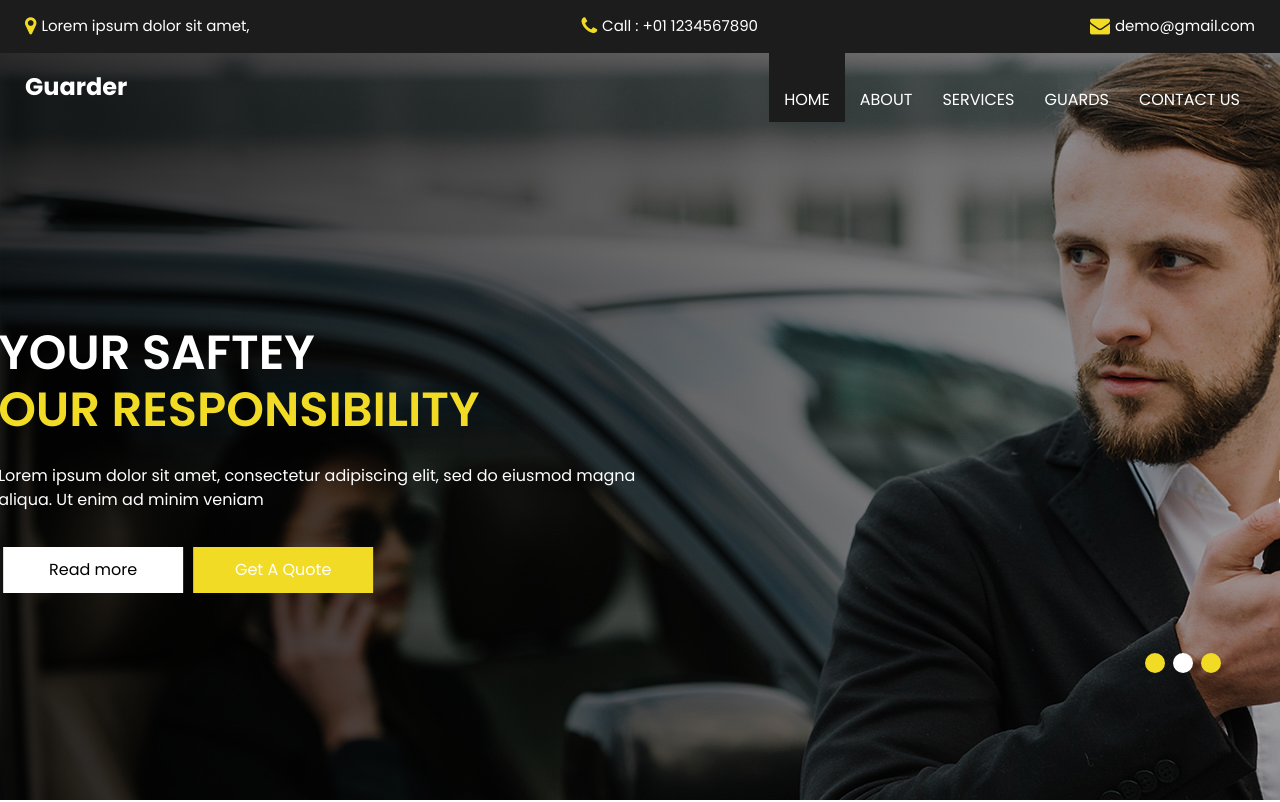
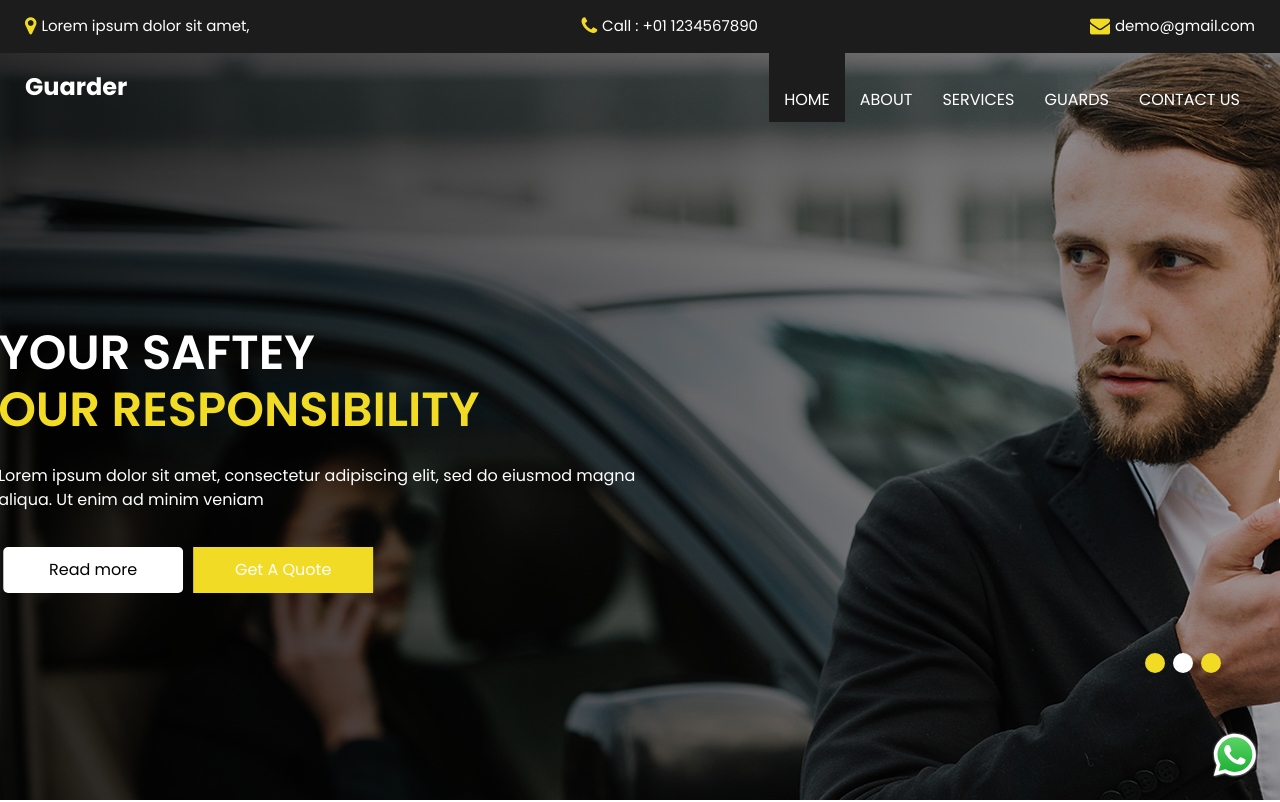
Before and after one commit to WilbertTanawi/DevOps_UTS, a plain HTML site: page index.html in a window 1280 px wide. Shown: the top 802 px of the page. Drawn offline with Linux system fonts and the light colour scheme.

Commit message:
add whatsapp button on the buttom right

```diff
--- a/css/style.css
+++ b/css/style.css
@@ -915,5 +915,47 @@ a:focus {
   color: rgba(254, 254, 255, 0.7);
 }
 
+.whatsapp_section {
+  position: relative;
+}
+
+.whatsapp_container {
+  position: fixed;
+  bottom: 20px;
+  right: 20px;
+  z-index: 1000;
+  text-align: center;
+}
+
+.img-box2 {
+  display: flex;
+  align-items: center;
+  opacity: 0;
+  transition: opacity 0.3s ease;
+}
+
+.whatsapp_container:hover .img-box2 {
+  opacity: 1;
+}
+
+.whatsapp-icon {
+  width: 50px;
+  height: auto;
+}
+
+.btn-1 {
+  background-color: #25D366;
+  color: white;
+  padding: 10px 20px;
+  border-radius: 5px;
+  text-decoration: none;
+  margin-left: 10px;
+  display: none;
+}
+
+.whatsapp_container:hover .btn-1 {
+  display: inline-block;
+}
+
 /* end footer section*/
 /*# sourceMappingURL=style.css.map */
--- a/index.html
+++ b/index.html
@@ -729,6 +729,14 @@
       </div>
     </div>
   </section>
+  <section class="whatsapp_section layout_padding">
+    <div class="whatsapp_container">
+        <div class="img-box">
+            <img src="images/WhatsApp.svg" alt="Hubungi Kami di WhatsApp" class="whatsapp-icon">
+            <a href="https://wa.me/01234567890" class="btn-1" target="_blank">Hubungi Kami di WhatsApp</a>
+        </div>
+    </div>
+</section>
 
   <!-- end info_section -->
 
```
Also changed, not shown: about.html (+8 -0 lines), contact.html (+8 -0 lines), guard.html (+8 -0 lines), service.html (+8 -0 lines), images/WhatsApp.svg (added).
